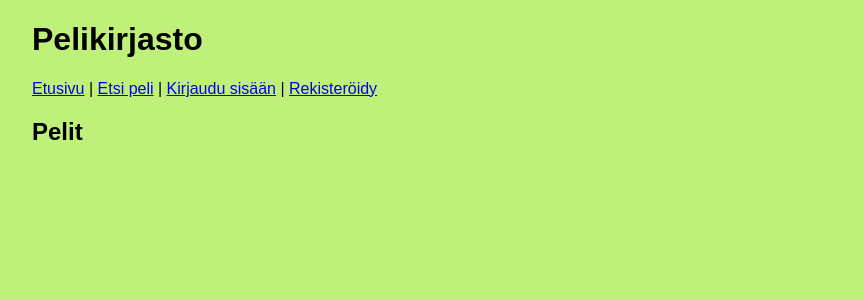
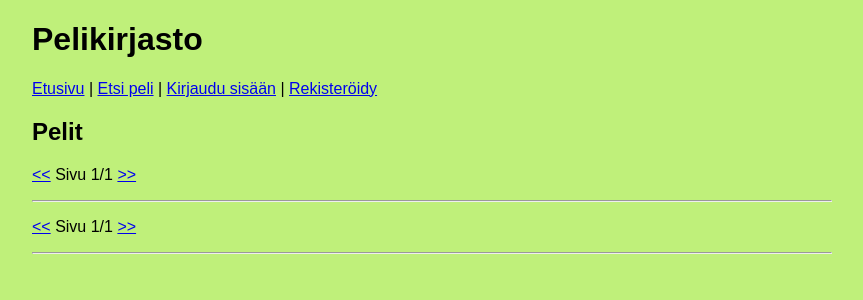
Before and after one commit to iita-mari/pelikirjasto, a Flask app: page / in a window 1280 px wide. Shown: the top 300 px of the page, without its empty margins (208-1071 px from the left). Run offline with Flask 3, Linux system fonts and the light colour scheme; data that the repository does not hold is empty.

Commit message:
Add pagination

```diff
--- a/app.py
+++ b/app.py
@@ -1,5 +1,6 @@
 import secrets
 import sqlite3
+import math
 
 from flask import Flask
 from flask import abort, flash, make_response, redirect, render_template, request, session, g
@@ -30,9 +31,20 @@ def show_lines(content):
     return markupsafe.Markup(content)
 
 @app.route("/")
-def index():
-    all_items = items.get_items()
-    return render_template("index.html", items=all_items)
+@app.route("/<int:page>")
+def index(page=1):
+    page_size = 10
+    item_count = items.item_count()
+    page_count = math.ceil(item_count / page_size)
+    page_count = max(page_count, 1)
+
+    if page < 1:
+        return redirect("/1")
+    if page > page_count:
+        return redirect("/" + str(page_count))
+
+    all_items = items.get_items(page, page_size)
+    return render_template("index.html", page=page, page_count=page_count, items=all_items)
 
 @app.route("/user/<int:user_id>")
 def show_user(user_id):
@@ -281,6 +293,6 @@ def before_request():
 
 @app.after_request
 def after_request(response):
-    elapsed_time = round(time.time() - g.start_time, 2)
+    elapsed_time = round(time.time() - g.start_time, 3)
     print("elapsed time:", elapsed_time, "s")
     return response
--- a/items.py
+++ b/items.py
@@ -39,12 +39,20 @@ def get_classes(item_id):
     sql = "SELECT title, value FROM item_classes WHERE item_id = ?"
     return db.query(sql, [item_id])
 
-def get_items():
+def item_count():
+    sql = "SELECT COUNT(*) FROM items"
+    res = db.query(sql)
+    return res[0][0] if res else 0
+
+def get_items(page, page_size):
     sql = """SELECT items.id, items.title, users.id user_id, users.username
              FROM items, users
              WHERE items.user_id = users.id
-             ORDER BY items.id DESC"""
-    return db.query(sql)
+             ORDER BY items.id DESC
+             LIMIT ? OFFSET ?"""
+    limit = page_size
+    offset = page_size * (page - 1)
+    return db.query(sql, [limit, offset])
 
 def get_item(item_id):
     sql = """SELECT items.id,
--- a/templates/index.html
+++ b/templates/index.html
@@ -4,6 +4,13 @@
 
 {% block content %}
 <h2>Pelit</h2>
+
+<p>
+  <a href="/{{ page - 1 }}">&lt;&lt;</a>
+  Sivu {{ page }}/{{ page_count }}
+  <a href="/{{ page + 1 }}">&gt;&gt;</a>
+</p>
+<hr />
 
 {% for item in items %}
 <div class="item">
@@ -12,4 +19,11 @@ Peli: <a href="/item/{{ item.id }}">{{ item.title }}</a><br />
 </div>
 {% endfor %}
 </ul>
+
+<p>
+  <a href="/{{ page - 1 }}">&lt;&lt;</a>
+  Sivu {{ page }}/{{ page_count }}
+  <a href="/{{ page + 1 }}">&gt;&gt;</a>
+</p>
+<hr />
 {% endblock %}
```
